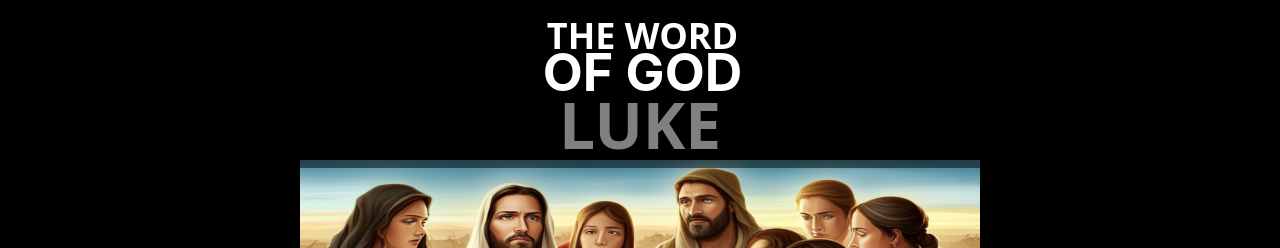
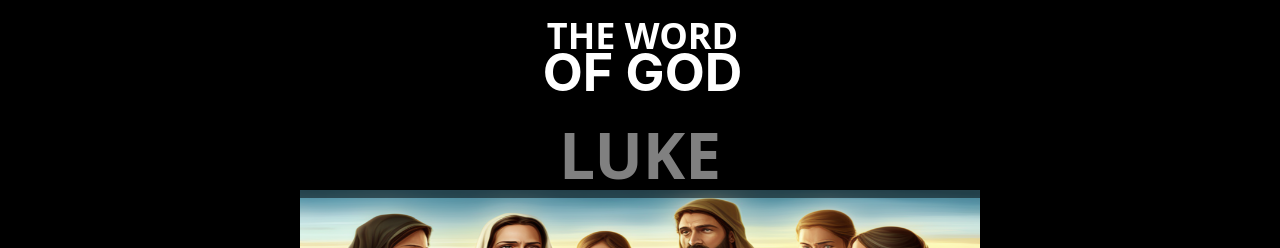
Before and after one commit to jnutt367/luke, a Next.js app: page / in a window 1280 px wide. Shown: the top 248 px of the page. Built offline with nearby package versions, Linux system fonts and the light colour scheme.

Commit message:
Update Home.module.css

```diff
--- a/styles/Home.module.css
+++ b/styles/Home.module.css
@@ -213,15 +213,16 @@
 .title {
   color: white;
   position: sticky;
-  background-color:black;
+  background-color: black;
   opacity: 0.5;
   padding-top: 40px;
   z-index: 2;
-  top: -30px;
-  margin-top: -135px;
+  top: -45px;
+  margin-top: -105px;
   font-family: Ariel, sans, serif, sans-serif, cursive, fantasy;
   font-size: 64px;
 }
+
 
 
 .instructions {
```
